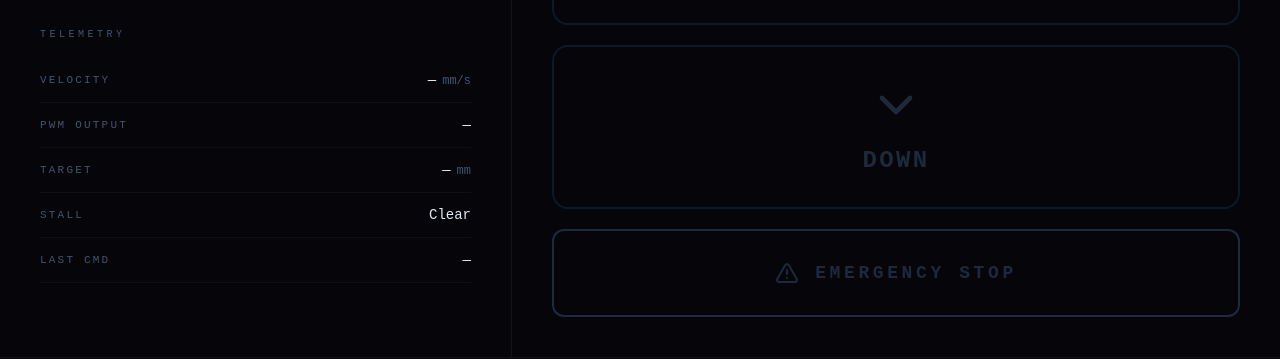
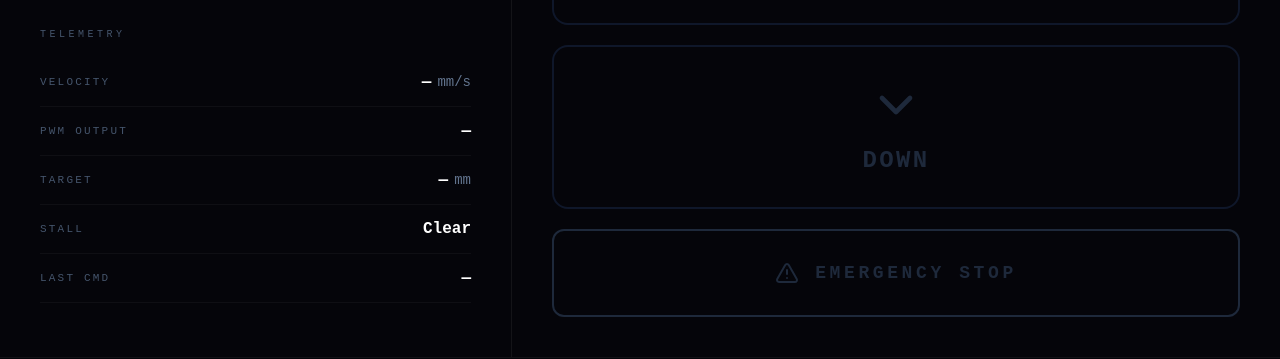
Before and after one commit to EliyaKhajeiee/ableware-pi-final, a React (Vite) app in the folder frontend/: page / in a window 1280 px wide. Shown: the part 394-753 px from the top of the page. Built offline with nearby package versions, Linux system fonts and the light colour scheme; no server answers.

Commit message:
Make telemetry values bold white

```diff
--- a/frontend/src/app/components/MainControl.tsx
+++ b/frontend/src/app/components/MainControl.tsx
@@ -230,9 +230,9 @@ export function MainControl() {
             ].map(({ label, value, unit }) => (
               <div key={label} className="flex items-center justify-between py-3 border-b border-white/[0.04]">
                 <span className="text-[11px] tracking-[0.2em] uppercase text-slate-600">{label}</span>
-                <span className="text-sm text-slate-200 font-medium">
+                <span className="text-base text-white font-bold">
                   {value}
-                  {unit && <span className="text-slate-600 text-xs ml-1.5">{unit}</span>}
+                  {unit && <span className="text-slate-500 text-sm font-normal ml-1.5">{unit}</span>}
                 </span>
               </div>
             ))}
```
Also changed, not shown: 3 other files (tests, documents, lock files or other folders).
